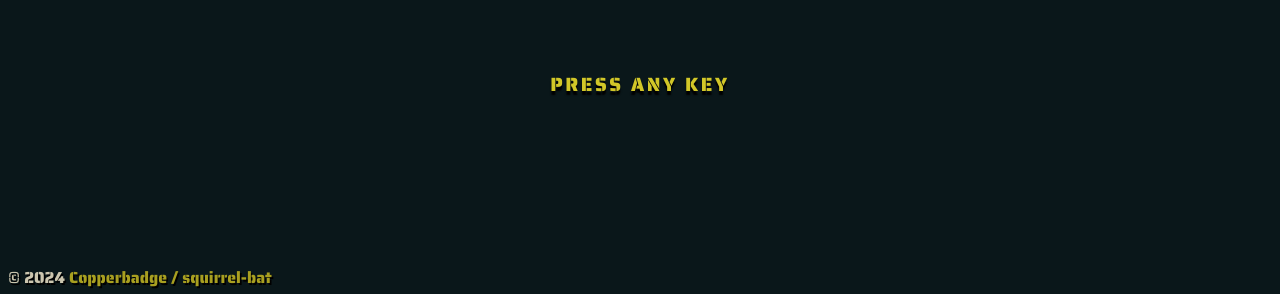
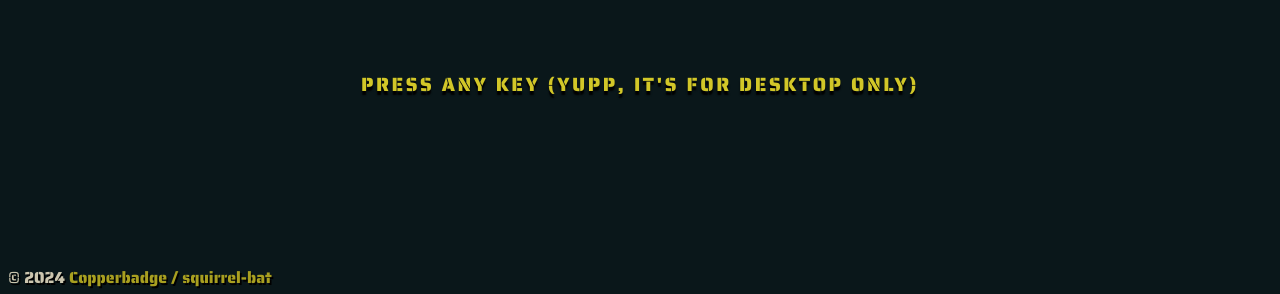
Before and after one commit to squirrel-bat/map-your-maker, a website: page src/index.html in a window 1280 px wide. Shown: the part 506-800 px from the top of the page. Drawn offline with Linux system fonts and the light colour scheme.

Commit message:
Add Desktop Hint

```diff
--- a/src/index.html
+++ b/src/index.html
@@ -21,7 +21,7 @@
         <img src="./map-your-maker-logo.svg" alt="logo" />
         <h1>Map Your Maker</h1>
         <p>A sketching tool for Meet Your Maker.</p>
-        <div id="start-btn">Press Any Key</div>
+        <div id="start-btn">Press Any Key (Yupp, it's for desktop only)</div>
       </div>
     </div>
 
```
